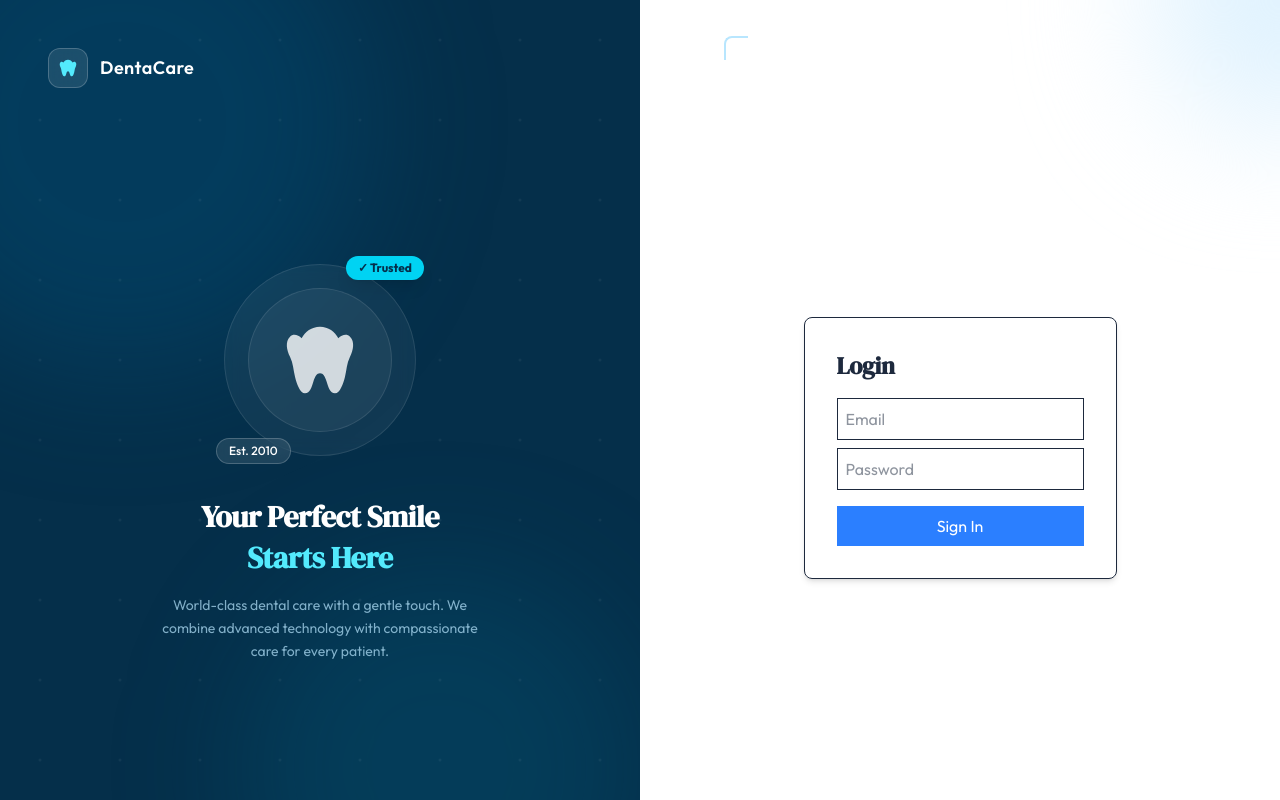
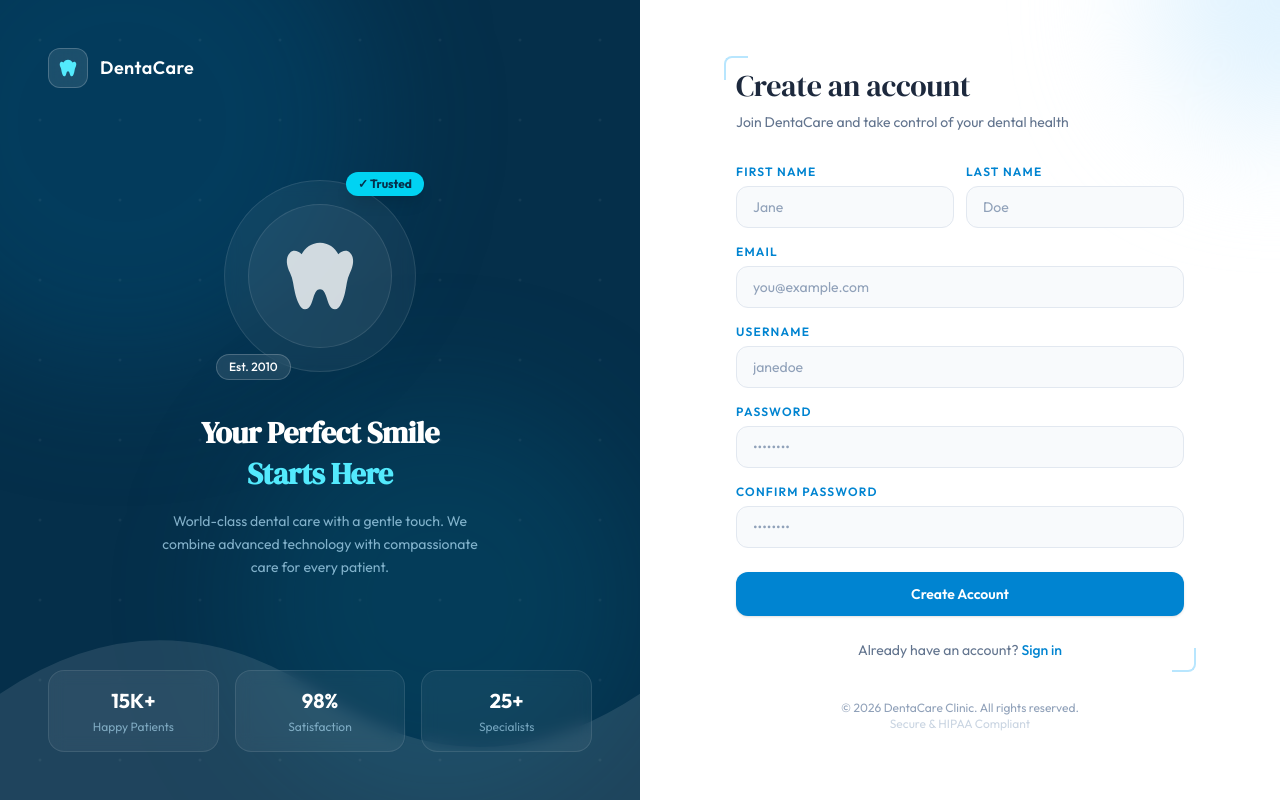
Before and after one commit to njeruthuo/Dentacare, a Next.js app: page /register in a window 1280 px wide. Shown: the top 800 px of the page. Built offline with nearby package versions, Linux system fonts and the light colour scheme.

Commit message:
feat: setup redux store

```diff
--- a/app/(auth)/login/page.tsx
+++ b/app/(auth)/login/page.tsx
@@ -1,30 +1,33 @@
-// src/app/(auth)/login/page.tsx
-"use client"; // Required because we are handling form state
+"use client";
 
 import { useState } from "react";
+import Link from "next/link";
 
 export default function LoginPage() {
-  const [formData, setFormData] = useState({
-    email: "",
-    password: "",
-  });
+  const [formData, setFormData] = useState({ email: "", password: "" });
 
   const handleSubmit = async (e: React.FormEvent) => {
     e.preventDefault();
-    // Here is where you will call your Django API:
-    // http://localhost:8000/api/token/ (if using JWT)
     console.log("Logging in with:", formData);
   };
 
   return (
-    <div className="flex flex-col items-center justify-center min-h-screen">
-      <form onSubmit={handleSubmit} className="p-8 border rounded-lg shadow-md">
-        <h1 className="text-2xl font-bold mb-4">Login</h1>
+    <div className="flex flex-col">
+      <h1 className="font-display text-3xl text-slate-800 dark:text-white mb-2">
+        Welcome back
+      </h1>
+      <p className="text-sm text-slate-500 dark:text-slate-400 mb-8">
+        Sign in to your DentaCare account
+      </p>
+
+      <form onSubmit={handleSubmit} className="flex flex-col gap-4">
+        <div>
+          <label className="label-text block mb-1.5">Email</label>
           <input
             type="email"
-          placeholder="Email"
             name="email"
-          className="block w-full mb-2 p-2 border"
+            placeholder="you@example.com"
+            className="input-field"
             onChange={(e) =>
               setFormData((prev) => ({
                 ...prev,
@@ -32,11 +35,23 @@ export default function LoginPage() {
               }))
             }
           />
+        </div>
+
+        <div>
+          <div className="flex items-center justify-between mb-1.5">
+            <label className="label-text">Password</label>
+            <a
+              href="#"
+              className="text-xs text-sky-600 dark:text-sky-400 hover:underline"
+            >
+              Forgot password?
+            </a>
+          </div>
           <input
             type="password"
             name="password"
-          placeholder="Password"
-          className="block w-full mb-4 p-2 border"
+            placeholder="••••••••"
+            className="input-field"
             onChange={(e) =>
               setFormData((prev) => ({
                 ...prev,
@@ -44,10 +59,22 @@ export default function LoginPage() {
               }))
             }
           />
-        <button type="submit" className="bg-blue-500 text-white p-2 w-full">
+        </div>
+
+        <button type="submit" className="btn-primary w-full py-3 mt-2">
           Sign In
         </button>
       </form>
+
+      <p className="text-sm text-slate-500 dark:text-slate-400 text-center mt-6">
+        Don't have an account?{" "}
+        <Link
+          href="/register"
+          className="text-sky-600 dark:text-sky-400 font-medium hover:underline"
+        >
+          Create one
+        </Link>
+      </p>
     </div>
   );
 }
--- a/app/(auth)/register/page.tsx
+++ b/app/(auth)/register/page.tsx
@@ -1,39 +1,123 @@
-// src/app/(auth)/login/page.tsx
-"use client"; // Required because we are handling form state
+"use client";
 
 import { useState } from "react";
+import Link from "next/link";
 
-export default function LoginPage() {
-  const [email, setEmail] = useState("");
-  const [password, setPassword] = useState("");
+export default function RegisterPage() {
+  const [formData, setFormData] = useState({
+    firstName: "",
+    lastName: "",
+    email: "",
+    username: "",
+    password: "",
+    confirmPassword: "",
+  });
+
+  const handleChange = (e: React.ChangeEvent<HTMLInputElement>) => {
+    setFormData((prev) => ({ ...prev, [e.target.name]: e.target.value }));
+  };
 
   const handleSubmit = async (e: React.FormEvent) => {
     e.preventDefault();
-    // Here is where you will call your Django API:
-    // http://localhost:8000/api/token/ (if using JWT)
-    console.log("Logging in with:", { email, password });
+    console.log("Registering with:", formData);
   };
 
   return (
-    <div className="flex flex-col items-center justify-center min-h-screen">
-      <form onSubmit={handleSubmit} className="p-8 border rounded-lg shadow-md">
-        <h1 className="text-2xl font-bold mb-4">Login</h1>
+    <div className="flex flex-col">
+      <h1 className="font-display text-3xl text-slate-800 dark:text-white mb-2">
+        Create an account
+      </h1>
+      <p className="text-sm text-slate-500 dark:text-slate-400 mb-8">
+        Join DentaCare and take control of your dental health
+      </p>
+
+      <form onSubmit={handleSubmit} className="flex flex-col gap-4">
+        {/* First & Last name row */}
+        <div className="grid grid-cols-2 gap-3">
+          <div>
+            <label className="label-text block mb-1.5">First Name</label>
+            <input
+              type="text"
+              name="firstName"
+              placeholder="Jane"
+              className="input-field"
+              onChange={handleChange}
+            />
+          </div>
+          <div>
+            <label className="label-text block mb-1.5">Last Name</label>
+            <input
+              type="text"
+              name="lastName"
+              placeholder="Doe"
+              className="input-field"
+              onChange={handleChange}
+            />
+          </div>
+        </div>
+
+        {/* Email */}
+        <div>
+          <label className="label-text block mb-1.5">Email</label>
           <input
             type="email"
-          placeholder="Email"
-          className="block w-full mb-2 p-2 border"
-          onChange={(e) => setEmail(e.target.value)}
+            name="email"
+            placeholder="you@example.com"
+            className="input-field"
+            onChange={handleChange}
           />
+        </div>
+
+        {/* Username */}
+        <div>
+          <label className="label-text block mb-1.5">Username</label>
+          <input
+            type="text"
+            name="username"
+            placeholder="janedoe"
+            className="input-field"
+            onChange={handleChange}
+          />
+        </div>
+
+        {/* Password */}
+        <div>
+          <label className="label-text block mb-1.5">Password</label>
           <input
             type="password"
-          placeholder="Password"
-          className="block w-full mb-4 p-2 border"
-          onChange={(e) => setPassword(e.target.value)}
+            name="password"
+            placeholder="••••••••"
+            className="input-field"
+            onChange={handleChange}
           />
-        <button type="submit" className="bg-blue-500 text-white p-2 w-full">
-          Sign In
+        </div>
+
+        {/* Confirm Password */}
+        <div>
+          <label className="label-text block mb-1.5">Confirm Password</label>
+          <input
+            type="password"
+            name="confirmPassword"
+            placeholder="••••••••"
+            className="input-field"
+            onChange={handleChange}
+          />
+        </div>
+
+        <button type="submit" className="btn-primary w-full py-3 mt-2">
+          Create Account
         </button>
       </form>
+
+      <p className="text-sm text-slate-500 dark:text-slate-400 text-center mt-6">
+        Already have an account?{" "}
+        <Link
+          href="/login"
+          className="text-sky-600 dark:text-sky-400 font-medium hover:underline"
+        >
+          Sign in
+        </Link>
+      </p>
     </div>
   );
 }
--- a/app/layout.tsx
+++ b/app/layout.tsx
@@ -2,6 +2,8 @@
 import type { Metadata } from "next";
 import { Outfit, DM_Serif_Display } from "next/font/google";
 import "./globals.css";
+
+import ReduxProvider from "@/store/provider";
 
 // Body font — clean, modern, medical-grade feel
 const outfit = Outfit({
@@ -97,7 +99,9 @@ export default function RootLayout({
         />
 
         {/* Page content sits above glows */}
-        <div className="relative z-10 flex flex-col flex-1">{children}</div>
+        <ReduxProvider>
+          <div className="relative z-10 flex flex-col flex-1">{children}</div>
+        </ReduxProvider>
       </body>
     </html>
   );
--- a/package.json
+++ b/package.json
@@ -9,9 +9,11 @@
     "lint": "eslint"
   },
   "dependencies": {
+    "@reduxjs/toolkit": "^2.11.2",
     "next": "16.2.1",
     "react": "19.2.4",
-    "react-dom": "19.2.4"
+    "react-dom": "19.2.4",
+    "react-redux": "^9.2.0"
   },
   "devDependencies": {
     "@tailwindcss/postcss": "^4",
--- /dev/null
+++ b/store/hooks.ts
@@ -0,0 +1,6 @@
+// src/store/hooks.ts
+import { TypedUseSelectorHook, useDispatch, useSelector } from "react-redux";
+import type { RootState, AppDispatch } from "./store";
+
+export const useAppDispatch = () => useDispatch<AppDispatch>();
+export const useAppSelector: TypedUseSelectorHook<RootState> = useSelector;
--- /dev/null
+++ b/store/provider.tsx
@@ -0,0 +1,13 @@
+// src/store/provider.tsx
+"use client";
+
+import { Provider } from "react-redux";
+import { store } from "./store";
+
+export default function ReduxProvider({
+  children,
+}: {
+  children: React.ReactNode;
+}) {
+  return <Provider store={store}>{children}</Provider>;
+}
--- /dev/null
+++ b/store/store.ts
@@ -0,0 +1,11 @@
+// src/store/store.ts
+import { configureStore } from "@reduxjs/toolkit";
+
+export const store = configureStore({
+  reducer: {
+    // reducers go here
+  },
+});
+
+export type RootState = ReturnType<typeof store.getState>;
+export type AppDispatch = typeof store.dispatch;
```
Also changed, not shown: 1 other file (tests, documents, lock files or other folders). Lines whose indentation alone changed are shown as unchanged.
